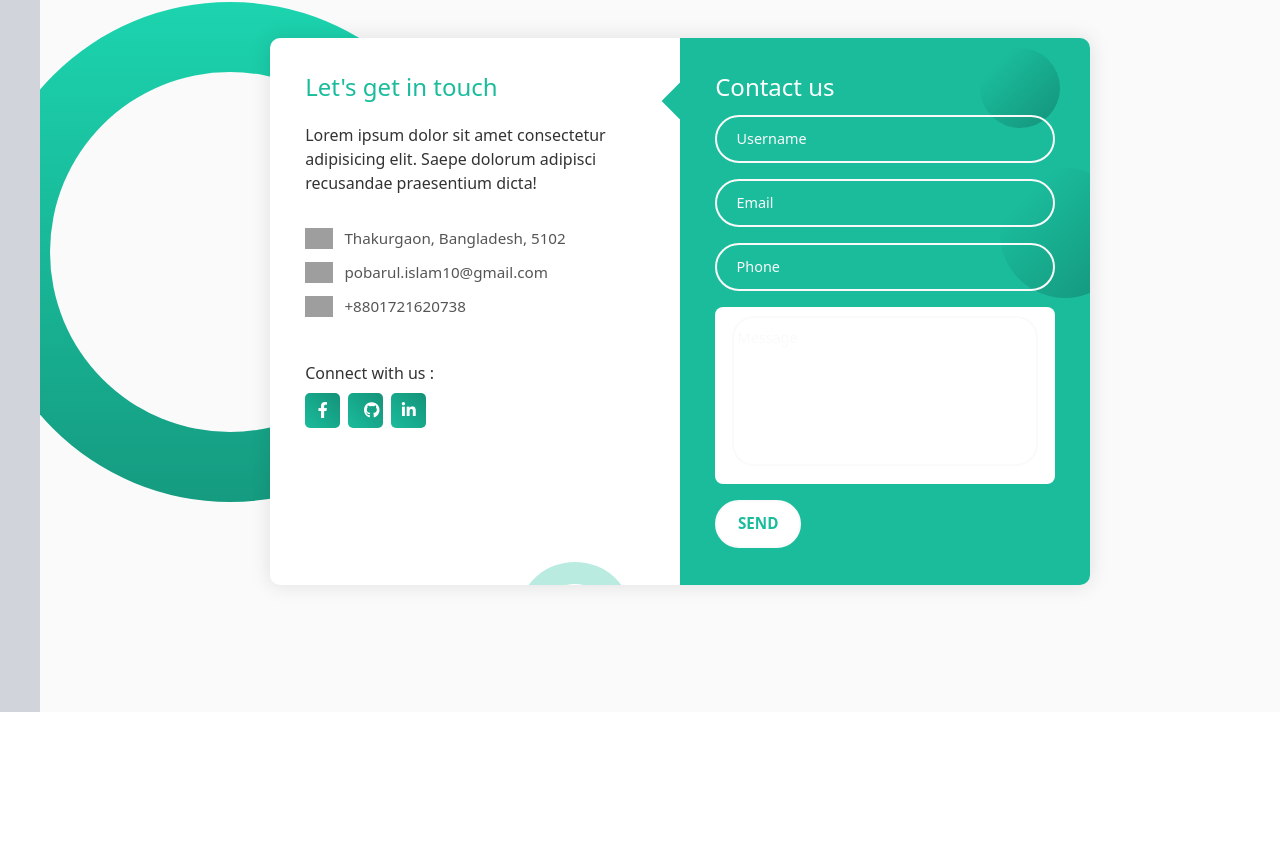
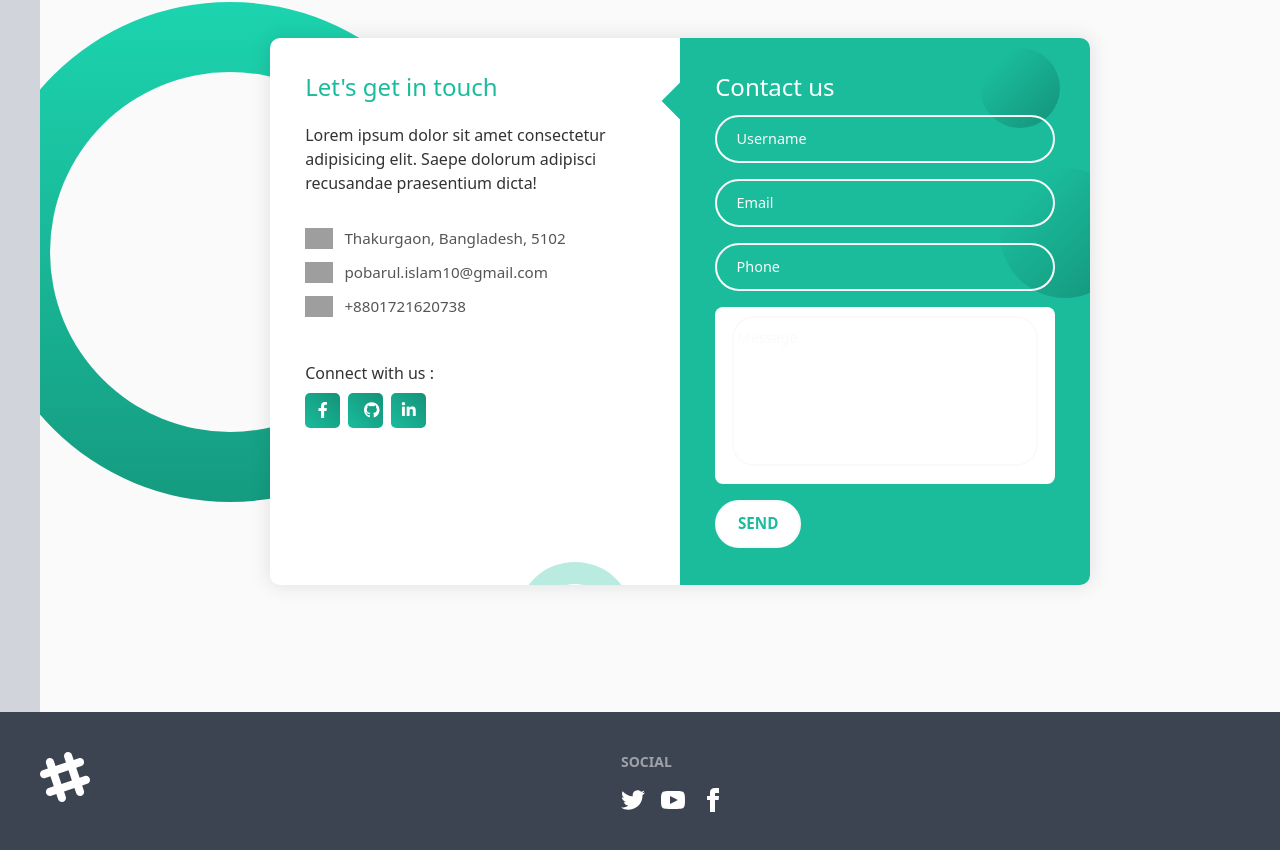
Before and after one commit to Pobarul-islam/portfolio-by-react, a React (Create React App) app: page / in a window 1280 px wide. Shown: the part 3150-4000 px from the top of the page. Before the commit the page ends 3862 px from the top, so only its background shows below. Built offline with nearby package versions, Linux system fonts and the light colour scheme; grey boxes are pictures that could not be loaded.

Commit message:
some code improved

```diff
--- a/src/App.js
+++ b/src/App.js
@@ -5,6 +5,7 @@
 import Skills from "./Components/Skills/Skills";
 import Projects from "./Components/Projects/Projects";
 import Project1 from "./Components/Projects/Project1";
+import Contact from "./Components/Contact/Contact";
 
 
 
@@ -18,6 +19,7 @@
         <Route path="/skills" element={<Skills />} />
         <Route path="/projects" element={<Projects />} />
         <Route path="/blogs" element={<Home />} />
+        <Route path="/contacts" element={<Contact/>}></Route>
 
 
       </Routes>
--- /dev/null
+++ b/src/Components/Footer/Footer.js
@@ -0,0 +1,24 @@
+import React from 'react';
+
+const Footer = () => {
+    return (
+        <div>
+            <footer class="footer p-10 bg-neutral text-neutral-content">
+  <div>
+    <svg width="50" height="50" viewBox="0 0 24 24" xmlns="http://www.w3.org/2000/svg" fill-rule="evenodd" clip-rule="evenodd" class="fill-current"><path d="M22.672 15.226l-2.432.811.841 2.515c.33 1.019-.209 2.127-1.23 2.456-1.15.325-2.148-.321-2.463-1.226l-.84-2.518-5.013 1.677.84 2.517c.391 1.203-.434 2.542-1.831 2.542-.88 0-1.601-.564-1.86-1.314l-.842-2.516-2.431.809c-1.135.328-2.145-.317-2.463-1.229-.329-1.018.211-2.127 1.231-2.456l2.432-.809-1.621-4.823-2.432.808c-1.355.384-2.558-.59-2.558-1.839 0-.817.509-1.582 1.327-1.846l2.433-.809-.842-2.515c-.33-1.02.211-2.129 1.232-2.458 1.02-.329 2.13.209 2.461 1.229l.842 2.515 5.011-1.677-.839-2.517c-.403-1.238.484-2.553 1.843-2.553.819 0 1.585.509 1.85 1.326l.841 2.517 2.431-.81c1.02-.33 2.131.211 2.461 1.229.332 1.018-.21 2.126-1.23 2.456l-2.433.809 1.622 4.823 2.433-.809c1.242-.401 2.557.484 2.557 1.838 0 .819-.51 1.583-1.328 1.847m-8.992-6.428l-5.01 1.675 1.619 4.828 5.011-1.674-1.62-4.829z"></path></svg>
+
+  </div>
+  <div>
+    <span class="footer-title">Social</span>
+    <div class="grid grid-flow-col gap-4">
+      <a><svg xmlns="http://www.w3.org/2000/svg" width="24" height="24" viewBox="0 0 24 24" class="fill-current"><path d="M24 4.557c-.883.392-1.832.656-2.828.775 1.017-.609 1.798-1.574 2.165-2.724-.951.564-2.005.974-3.127 1.195-.897-.957-2.178-1.555-3.594-1.555-3.179 0-5.515 2.966-4.797 6.045-4.091-.205-7.719-2.165-10.148-5.144-1.29 2.213-.669 5.108 1.523 6.574-.806-.026-1.566-.247-2.229-.616-.054 2.281 1.581 4.415 3.949 4.89-.693.188-1.452.232-2.224.084.626 1.956 2.444 3.379 4.6 3.419-2.07 1.623-4.678 2.348-7.29 2.04 2.179 1.397 4.768 2.212 7.548 2.212 9.142 0 14.307-7.721 13.995-14.646.962-.695 1.797-1.562 2.457-2.549z"></path></svg></a>
+      <a><svg xmlns="http://www.w3.org/2000/svg" width="24" height="24" viewBox="0 0 24 24" class="fill-current"><path d="M19.615 3.184c-3.604-.246-11.631-.245-15.23 0-3.897.266-4.356 2.62-4.385 8.816.029 6.185.484 8.549 4.385 8.816 3.6.245 11.626.246 15.23 0 3.897-.266 4.356-2.62 4.385-8.816-.029-6.185-.484-8.549-4.385-8.816zm-10.615 12.816v-8l8 3.993-8 4.007z"></path></svg></a>
+      <a><svg xmlns="http://www.w3.org/2000/svg" width="24" height="24" viewBox="0 0 24 24" class="fill-current"><path d="M9 8h-3v4h3v12h5v-12h3.642l.358-4h-4v-1.667c0-.955.192-1.333 1.115-1.333h2.885v-5h-3.808c-3.596 0-5.192 1.583-5.192 4.615v3.385z"></path></svg></a>
+    </div>
+  </div>
+</footer>
+        </div>
+    );
+};
+
+export default Footer;
--- a/src/Components/Home/Home.js
+++ b/src/Components/Home/Home.js
@@ -2,6 +2,7 @@
 import About from '../About/About';
 import Banner from '../Banner/Banner';
 import Contact from '../Contact/Contact';
+import Footer from '../Footer/Footer';
 import Projects from '../Projects/Projects';
 import Skills from '../Skills/Skills';
 
@@ -13,7 +14,8 @@
             <About />
             <Skills />
             <Projects />
-            <Contact/>
+            <Contact />
+            <Footer/>
         </div>
     );
 };
```
